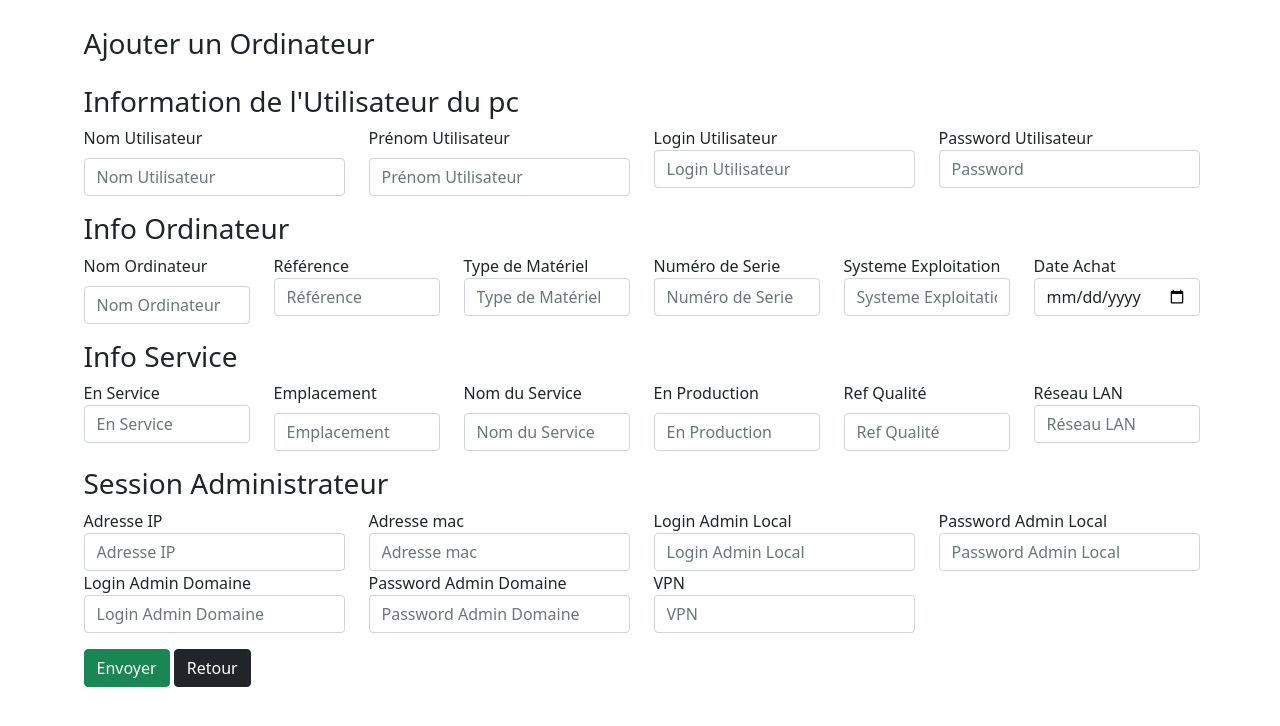
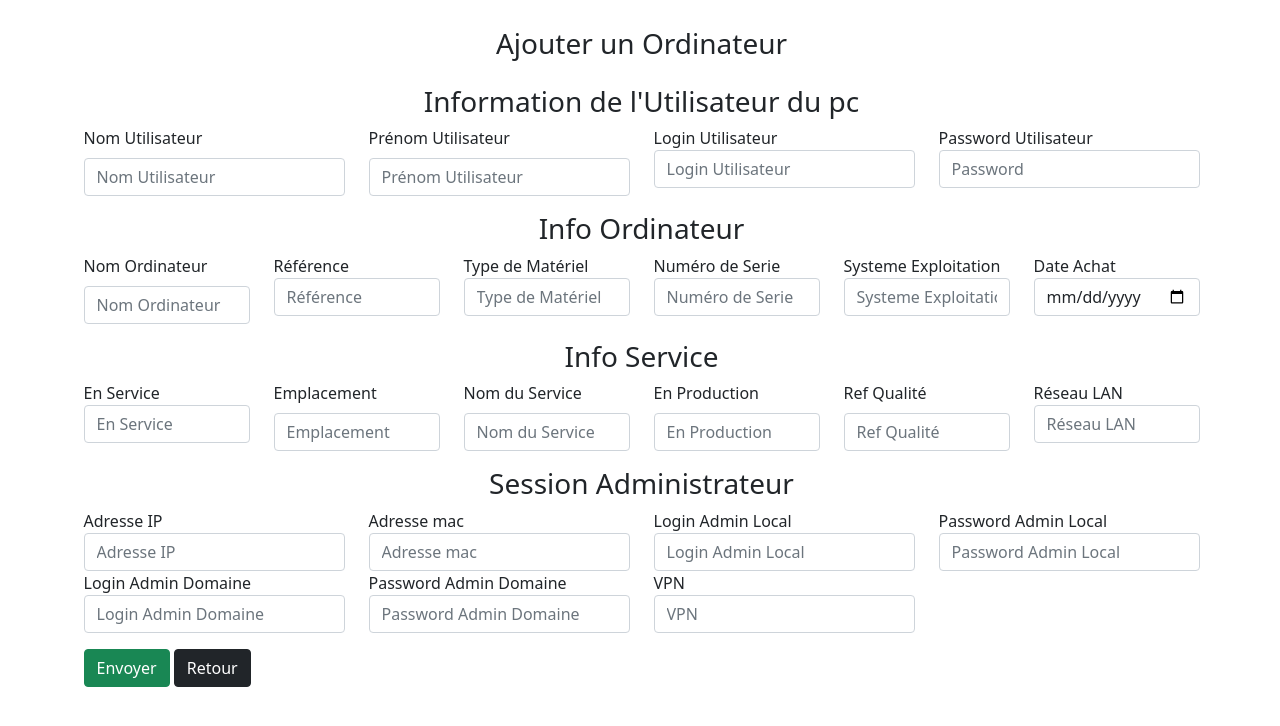
Before and after one commit to anthonycozette/anep, a PHP site: page /crud/add.php in a window 1280 px wide. Shown: the top 726 px of the page. Run offline with PHP 8.4, Linux system fonts and the light colour scheme.

Commit message:
mise a jour css

```diff
--- a/styles/styles.css
+++ b/styles/styles.css
@@ -3,7 +3,10 @@ body {
     margin-left: 3px;
 }
 
-h1 {
+h1,
+h2,
+h3,
+h4 {
     text-align: center;
 }
 
```
